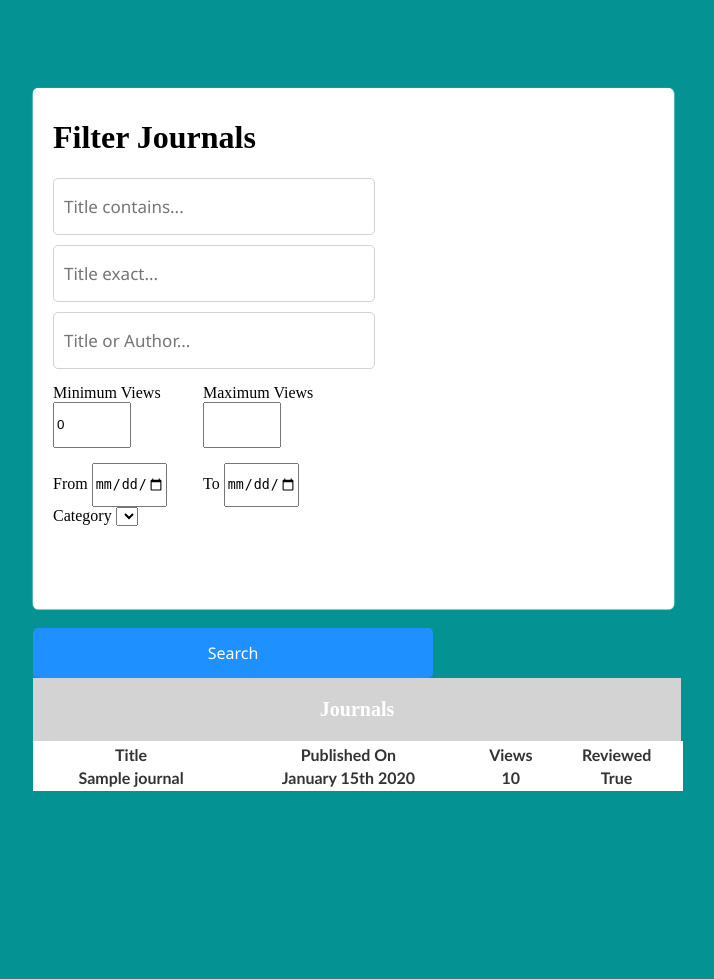
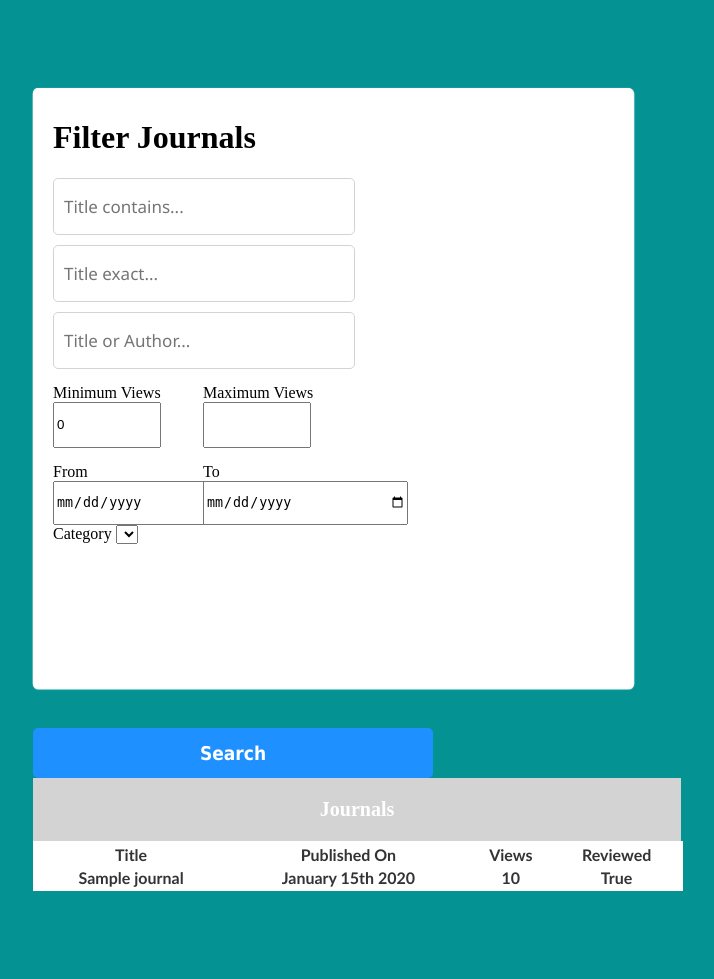
Before and after one commit to iamunadike/djangoAdvSearch, a Django app: template core/templates/form.html in a window 1280 px wide. Shown: the whole page, without its empty margins (295-1009 px from the left). Before the commit the page ends 791 px from the top, so only its background shows below. Run offline with Django 3.2, Linux system fonts and the light colour scheme; the template is opened without the code that fills it: values that come from a table or form of the project are taken from there, others are empty; tables that the repository leaves empty hold one stand-in row (values such as "Sample post"); lists and menus that the app fills with data are empty.

Commit message:
styling for forms

```diff
--- a/core/static/css/form.css
+++ b/core/static/css/form.css
@@ -10,9 +10,11 @@ body {
 
 }
 .container {
+    box-sizing: border-box;
     width: 600px;
-    height: 500px;
+   height: 600px;
     padding: 10px 20px;
+    margin-bottom: 20px;
     background-color: white;
     z-index: 100;
     border-radius: 5px 5px 5px 5px;
@@ -57,15 +59,30 @@ body {
     flex-grow: 1;
 
 }
+.lgroup + .lgroup{
+    margin-top: 15px;
+}
 
 .lgroup .form-group {
     width: 150px;
+    float: left;
+}
+.lgroup .form-group label{
+    float: left;
+
 }
 
 .lgroup .form-group input{
-    width: 70px;
+    width: 100px;
     height: 40px;
 }
+input +  input{
+    margin-right: 60px;
+}
+.lgroup .form-group input[type=date]{
+    width: 200px;
+}
+
 .lgroup .form-group select{
     width: 100px;
     height: 40px;
@@ -73,10 +90,12 @@ body {
     border: 1px solid lightgray;
 
 }
+
 .lgroup .form-group select::after{
     display: block;
     content: ">>"
 }
+
 .lgroup .form-group select::-moz-focus-inner{
     border: 0;
 }
@@ -90,11 +109,10 @@ body {
     border: none;
     box-shadow: none;
     outline: 0;
-    font-family: 'Segoe UI', Tahoma, Geneva, Verdana, sans-serif;
-    font-size: 16px;
+    font-family: 'Proxima Nova', Tahoma, Geneva, Verdana, sans-serif;
+    font-size: 19px;
+    font-weight: bold;
     color: white;
-
-
 }
 
 
```
